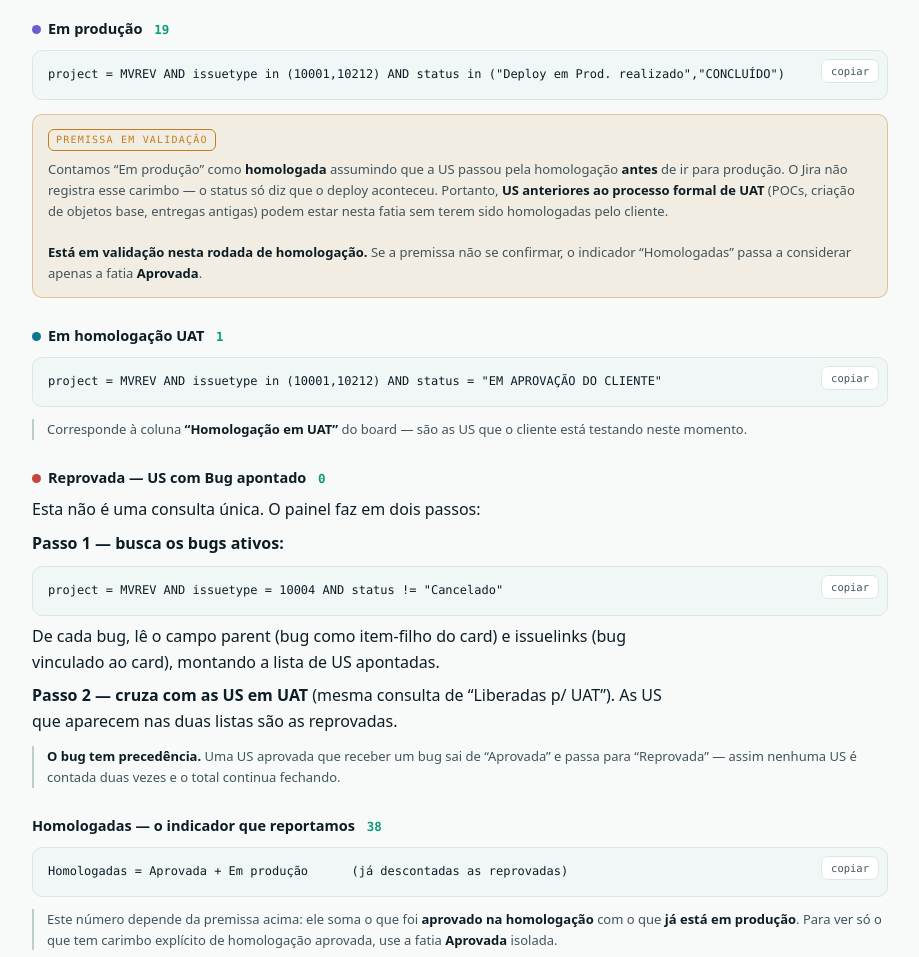
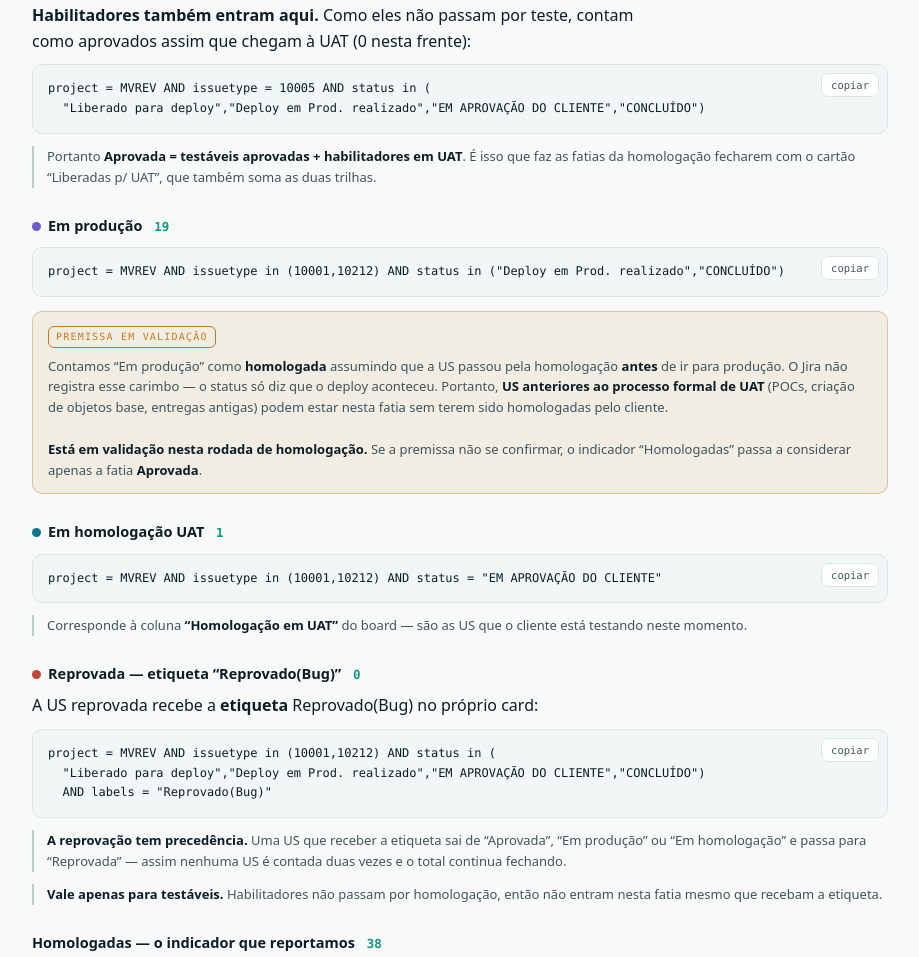
Before and after one commit to Dessachaves87/mv-projetos, a plain HTML site: page metodologia.html in a window 1280 px wide. Shown: the part 3097-4054 px from the top of the page, without its empty margins (180-1099 px from the left). Drawn offline with Linux system fonts and the light colour scheme.

Commit message:
feat: habilitadores em UAT contam como Aprovada (nao passam por teste); Reprovada = etiqueta Reprovado(Bug), so testaveis

```diff
--- a/metodologia.html
+++ b/metodologia.html
@@ -256,6 +256,12 @@ aparecem separados na linha de apoio do cartão.</div>
 <div class="jql"><pre>project = MVREV AND issuetype in (10001,10212) AND status = "Liberado para deploy"</pre></div>
 <div class="nota">A descrição oficial deste status no Jira é <b>“homologação realizada, o card pode ser
 implantado em produção”</b> — por isso ele representa a US aprovada, aguardando o deploy.</div>
+<p><b>Habilitadores também entram aqui.</b> Como eles não passam por teste, contam como aprovados
+assim que chegam à UAT (<span class="res" data-m="aprHab">—</span> nesta frente):</p>
+<div class="jql"><pre>project = MVREV AND issuetype = 10005 AND status in (
+  "Liberado para deploy","Deploy em Prod. realizado","EM APROVAÇÃO DO CLIENTE","CONCLUÍDO")</pre></div>
+<div class="nota">Portanto <b>Aprovada = testáveis aprovadas + habilitadores em UAT</b>. É isso que faz
+as fatias da homologação fecharem com o cartão “Liberadas p/ UAT”, que também soma as duas trilhas.</div>
 
 <h3><span class="dot d-prod"></span>Em produção <span class="res" data-m="prod">—</span></h3>
 <div class="jql"><pre>project = MVREV AND issuetype in (10001,10212) AND status in ("Deploy em Prod. realizado","CONCLUÍDO")</pre></div>
@@ -275,16 +281,16 @@ implantado em produção”</b> — por isso ele representa a US aprovada, aguar
 <div class="nota">Corresponde à coluna <b>“Homologação em UAT”</b> do board — são as US que o cliente está
 testando neste momento.</div>
 
-<h3><span class="dot d-bad"></span>Reprovada — US com Bug apontado <span class="res" data-m="rep">—</span></h3>
-<p>Esta não é uma consulta única. O painel faz em dois passos:</p>
-<p><b>Passo 1 — busca os bugs ativos:</b></p>
-<div class="jql"><pre>project = MVREV AND issuetype = 10004 AND status != "Cancelado"</pre></div>
-<p>De cada bug, lê o campo <span class="mono">parent</span> (bug como item-filho do card) e
-<span class="mono">issuelinks</span> (bug vinculado ao card), montando a lista de US apontadas.</p>
-<p><b>Passo 2 — cruza com as US em UAT</b> (mesma consulta de “Liberadas p/ UAT”). As US que aparecem
-nas duas listas são as reprovadas.</p>
-<div class="nota"><b>O bug tem precedência.</b> Uma US aprovada que receber um bug sai de “Aprovada” e
-passa para “Reprovada” — assim nenhuma US é contada duas vezes e o total continua fechando.</div>
+<h3><span class="dot d-bad"></span>Reprovada — etiqueta “Reprovado(Bug)” <span class="res" data-m="rep">—</span></h3>
+<p>A US reprovada recebe a <b>etiqueta</b> <span class="mono">Reprovado(Bug)</span> no próprio card:</p>
+<div class="jql"><pre>project = MVREV AND issuetype in (10001,10212) AND status in (
+  "Liberado para deploy","Deploy em Prod. realizado","EM APROVAÇÃO DO CLIENTE","CONCLUÍDO")
+  AND labels = "Reprovado(Bug)"</pre></div>
+<div class="nota"><b>A reprovação tem precedência.</b> Uma US que receber a etiqueta sai de
+“Aprovada”, “Em produção” ou “Em homologação” e passa para “Reprovada” — assim nenhuma US é contada
+duas vezes e o total continua fechando.</div>
+<div class="nota"><b>Vale apenas para testáveis.</b> Habilitadores não passam por homologação, então
+não entram nesta fatia mesmo que recebam a etiqueta.</div>
 
 <h3>Homologadas — o indicador que reportamos <span class="res" data-m="homol">—</span></h3>
 <div class="jql"><pre>Homologadas = Aprovada + Em produção      (já descontadas as reprovadas)</pre></div>
@@ -375,7 +381,8 @@ function valor(v, m){
     case 'tes':      return v.testes[0];
     case 'lib':      return v.libUAT[0];
     case 'habLib':   return v.libUAT[1];
-    case 'apr':      return h.aprovada[0];
+    case 'apr':      return h.aprovada[0] + h.aprovada[1];
+    case 'aprHab':   return h.aprovada[1];
     case 'prod':     return h.emprod[0];
     case 'uat':      return h.emhomol[0];
     case 'rep':      return h.reprovada[0];
```
Also changed, not shown: index.html (+3 -2 lines), scripts/gerar.mjs (+9 -5 lines).
